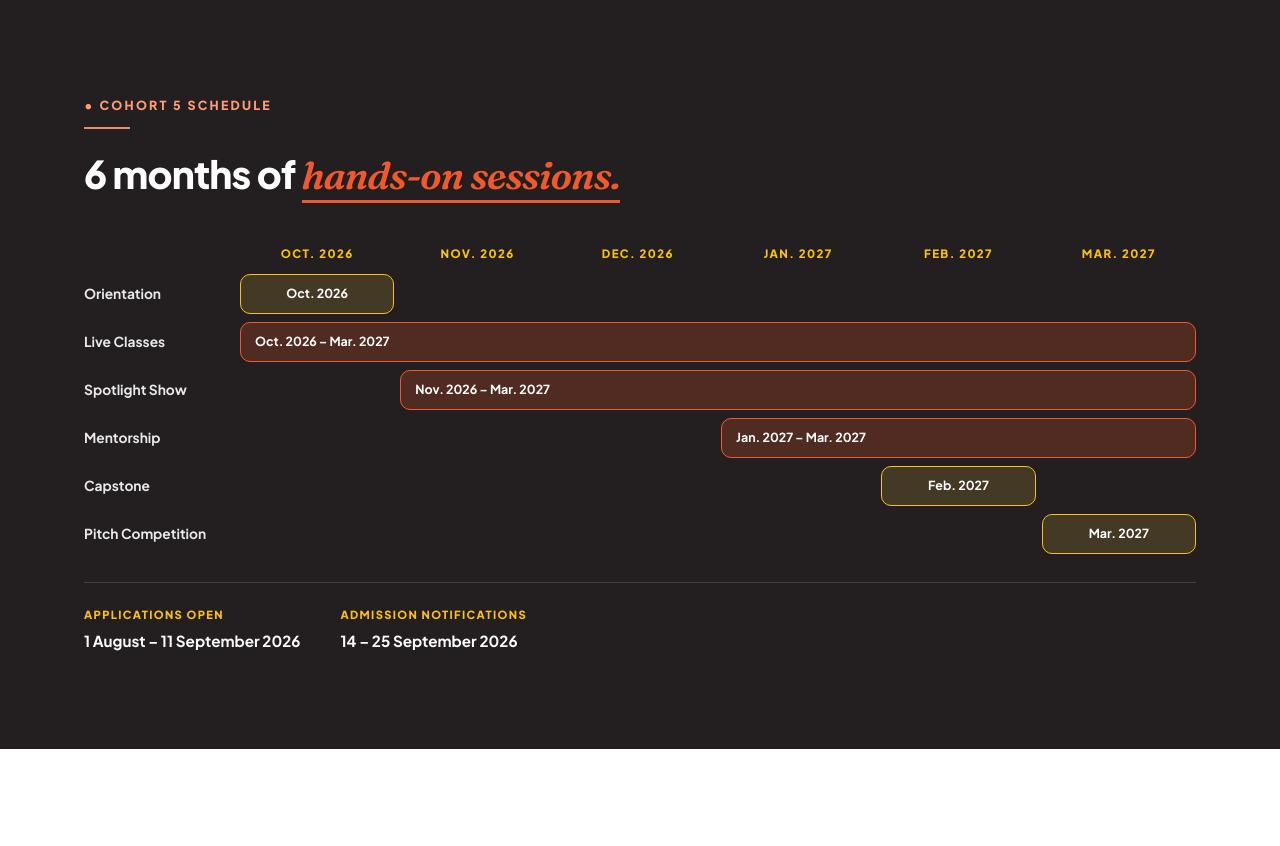
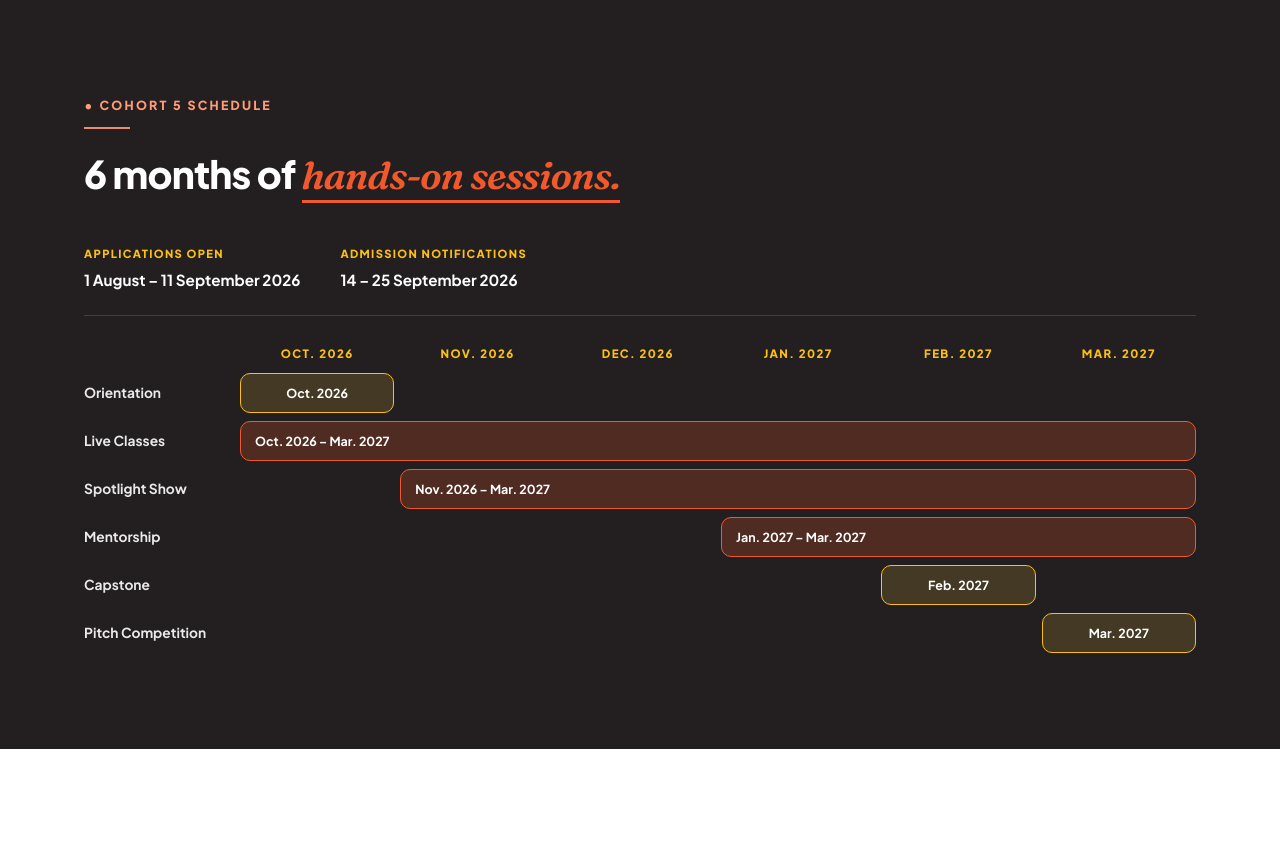
Before and after one commit to GeoffreyWeta/iadebayo, a Django app: page /embark/ in a window 1280 px wide. Shown: the part 2857-3703 px from the top of the page. Run offline with Django 5.2, Linux system fonts and the light colour scheme; data that the repository does not hold is empty; some libraries are stand-ins or nearby versions.

Commit message:
Key dates above the timeline

```diff
--- a/static/css/site.css
+++ b/static/css/site.css
@@ -354,7 +354,7 @@ h3 { font-size: 1.25rem; font-weight: 700; }
 .social a:hover { background: var(--accent); border-color: var(--accent); }
 .footer-bottom {
   display: flex; justify-content: space-between; align-items: center; flex-wrap: wrap; gap: 12px;
-  border-top: 1px solid rgba(255,255,255,.14); padding-top: 26px; padding-bottom: 34px; font-size: .88rem;
+  border-bottom: 1px solid rgba(255,255,255,.14); padding-top: 26px; padding-bottom: 34px; font-size: .88rem;
 }
 .footer-bottom ul { list-style: none; display: flex; gap: 22px; margin: 0; padding: 0; }
 .footer-bottom a { color: rgba(255,255,255,.75); }
@@ -1564,8 +1564,8 @@ body.promo-open { overflow: hidden; }   /* stop the page scrolling behind it */
 
 
 .key-dates {
-  list-style: none; margin: 28px 0 0; padding: 22px 0 0;
-  border-top: 1px solid rgba(255,255,255,.14);
+  list-style: none; margin: 0 0 28px; padding: 0 0 22px;
+  border-bottom: 1px solid rgba(255,255,255,.14);
   display: flex; flex-wrap: wrap; gap: 12px 40px;
 }
 .key-dates li { display: flex; flex-direction: column; gap: 4px; }
--- a/submissions/forms.py
+++ b/submissions/forms.py
@@ -218,8 +218,9 @@ class EmbarkApplicationForm(SectionedFormMixin, BaseStyledForm):
         fields = [
             "name", "gender", "applicant_status", "email", "phone_code", "phone",
             "date_of_birth", "institution", "city", "state", "country", "social_handle",
-            "business_name", "business_video_url", "year_established", "revenue_last_year",
-            "revenue_this_year", "major_challenge", "growth_limits", "growth_limits_other",
+            "business_name", "business_sector", "business_video_url", "year_established",
+            "revenue_last_year", "revenue_this_year", "major_challenge",
+            "growth_limits", "growth_limits_other", "entrepreneurship_view",
             "device", "will_participate", "reliable_internet", "heard_about",
             "heard_about_other", "media_consent",
         ]
--- a/templates/includes/cohort_schedule.html
+++ b/templates/includes/cohort_schedule.html
@@ -9,6 +9,12 @@
       <p class="eyebrow">{{ schedule.name }} schedule</p>
       <h2>{{ schedule.months|length }} months of <span class="accent accent-orange">hands-on sessions.</span></h2>
     </div>
+
+    <ul class="key-dates">
+      {% for label, when in schedule.key_dates %}
+      <li><span class="key-date-label">{{ label }}</span><span class="key-date-when">{{ when }}</span></li>
+      {% endfor %}
+    </ul>
 
     <div class="strands" style="--cols: {{ schedule.months|length }}">
       <div class="strands-head" aria-hidden="true">
@@ -30,10 +36,5 @@
       </ul>
     </div>
 
-    <ul class="key-dates">
-      {% for label, when in schedule.key_dates %}
-      <li><span class="key-date-label">{{ label }}</span><span class="key-date-when">{{ when }}</span></li>
-      {% endfor %}
-    </ul>
   </div>
 </section>
```
